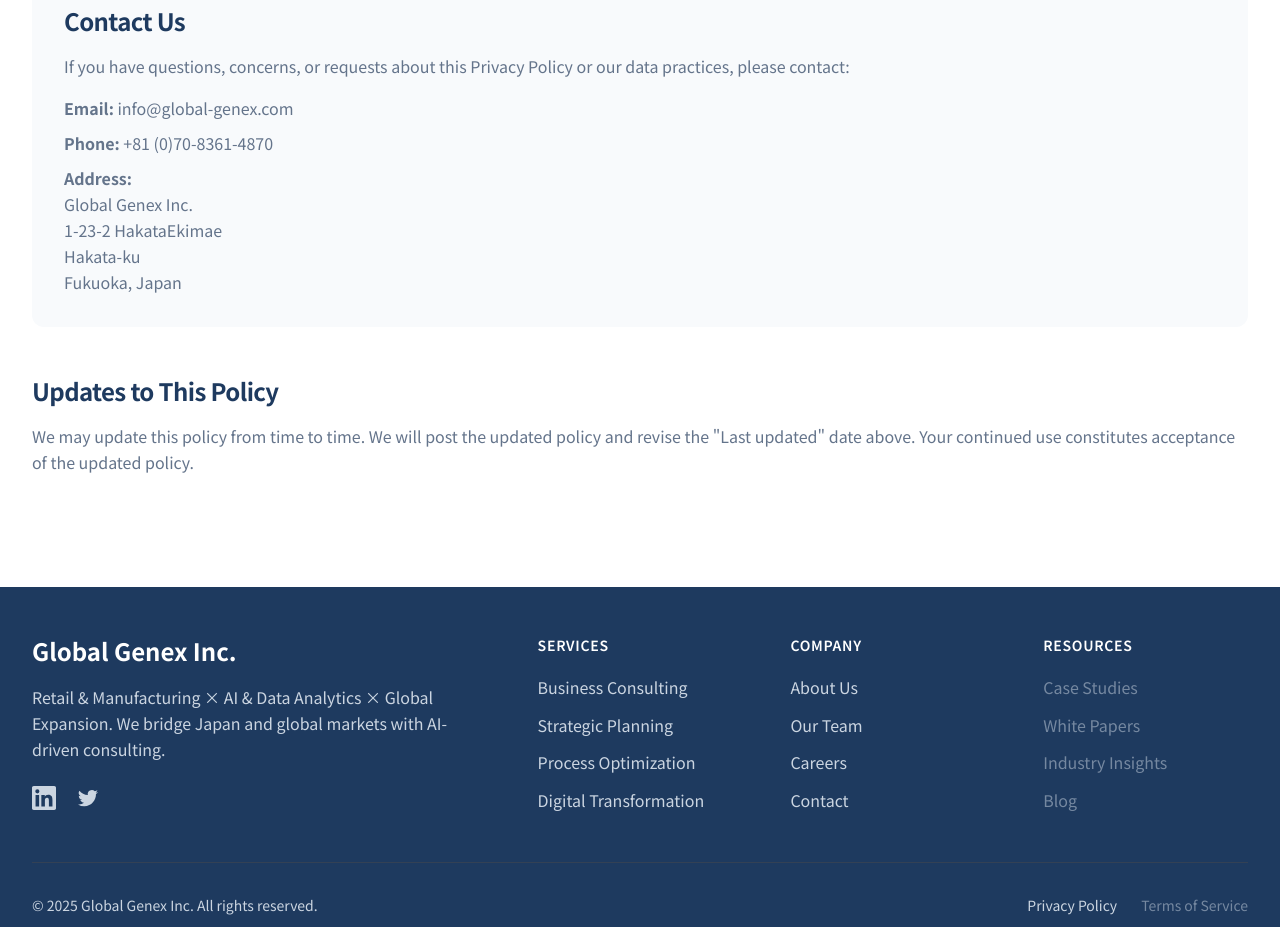
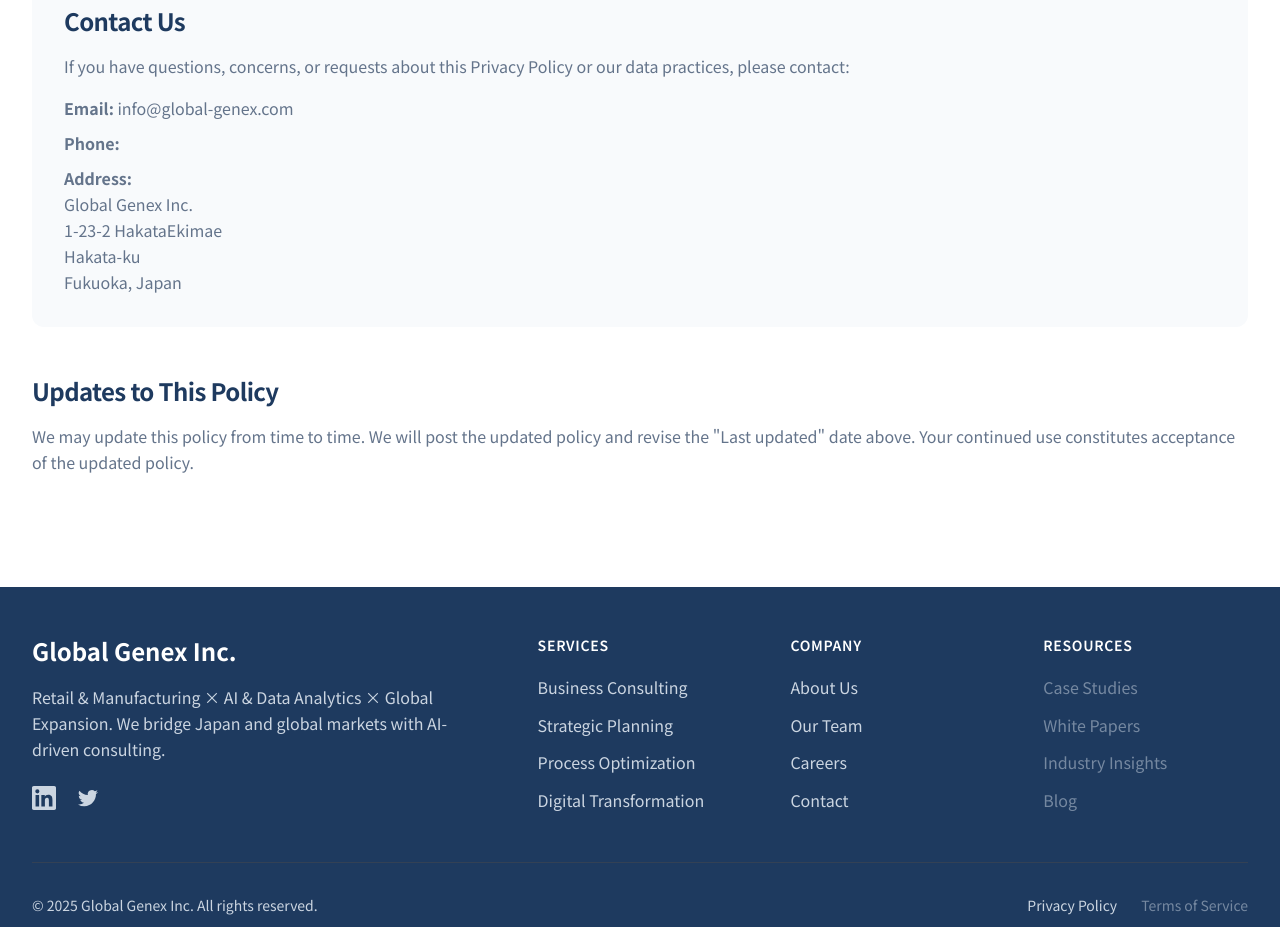
Before and after one commit to RobertShuhei/company-homepage, a Next.js app: page /en/privacy in a window 1280 px wide. Shown: the part 2140-3067 px from the top of the page. Built offline with nearby package versions, Linux system fonts and the light colour scheme; no server answers.

Commit message:
Security: Final scrub of all PII variants

```diff
--- a/src/app/layout-backup.tsx
+++ b/src/app/layout-backup.tsx
@@ -128,7 +128,6 @@
                 streetAddress: "5F-B, ParkFront, 1-23-2 Hakata Ekimae",
                 addressLocality: "Fukuoka",
                 addressRegion: "Fukuoka Prefecture",
-                postalCode: "812-0011",
                 addressCountry: "JP",
               },
               geo: {
@@ -140,7 +139,6 @@
                 {
                   "@type": "ContactPoint",
                   contactType: "customer service",
-                  telephone: "+81-70-8361-4870",
                   email: "info@global-genex.com",
                   availableLanguage: ["English", "Japanese"],
                   hoursAvailable: {
--- a/src/app/layout-root-backup.tsx
+++ b/src/app/layout-root-backup.tsx
@@ -128,7 +128,6 @@
                 streetAddress: "5F-B, ParkFront, 1-23-2 Hakata Ekimae",
                 addressLocality: "Fukuoka",
                 addressRegion: "Fukuoka Prefecture",
-                postalCode: "812-0011",
                 addressCountry: "JP",
               },
               geo: {
@@ -140,7 +139,6 @@
                 {
                   "@type": "ContactPoint",
                   contactType: "customer service",
-                  telephone: "+81-70-8361-4870",
                   email: "info@global-genex.com",
                   availableLanguage: ["English", "Japanese"],
                   hoursAvailable: {
--- a/src/components/StructuredData.tsx
+++ b/src/components/StructuredData.tsx
@@ -30,7 +30,6 @@
       streetAddress: "5F-B, ParkFront, 1-23-2 Hakata Ekimae",
       addressLocality: "Fukuoka",
       addressRegion: "Fukuoka Prefecture",
-      postalCode: "812-0011",
       addressCountry: "JP",
     },
     geo: {
@@ -42,7 +41,6 @@
       {
         "@type": "ContactPoint",
         contactType: "customer service",
-        telephone: "+81-70-8361-4870",
         email: "info@global-genex.com",
         availableLanguage: ["English", "Japanese"],
         hoursAvailable: {
--- a/src/locales/en/common.json
+++ b/src/locales/en/common.json
@@ -466,7 +466,6 @@
         "title": "Contact Us",
         "description": "If you have questions, concerns, or requests about this Privacy Policy or our data practices, please contact:",
         "email": "info@global-genex.com",
-        "phone": "+81 (0)70-8361-4870",
         "address": "Global Genex Inc.\n1-23-2 HakataEkimae\nHakata-ku\nFukuoka, Japan"
       },
       "updates": {
--- a/src/locales/ja/common.json
+++ b/src/locales/ja/common.json
@@ -451,8 +451,7 @@
         "title": "お問い合わせ",
         "description": "本プライバシーポリシーやデータの取扱いに関するご質問・ご懸念・リクエストは、以下までお問い合わせください。",
         "email": "info@global-genex.com",
-        "phone": "+81 (0)70-8361-4870",
-        "address": "株式会社グローバルジェネックス\n〒812-0011\nREDACTED_ADDRESS"
+        "address": "株式会社グローバルジェネックス\n〒812-0011 REDACTED_ADDRESS"
       },
       "updates": {
         "title": "本ポリシーの更新",
--- a/src/locales/zh/common.json
+++ b/src/locales/zh/common.json
@@ -466,7 +466,6 @@
         "title": "联系我们",
         "description": "如果您对本隐私政策或我们的数据实践有任何问题、疑虑或请求，请联系：",
         "email": "info@global-genex.com",
-        "phone": "+81 (0)70-8361-4870",
         "address": "Global Genex株式会社\n1-23-2 博多站前\n博多区\n福冈，日本"
       },
       "updates": {
```
